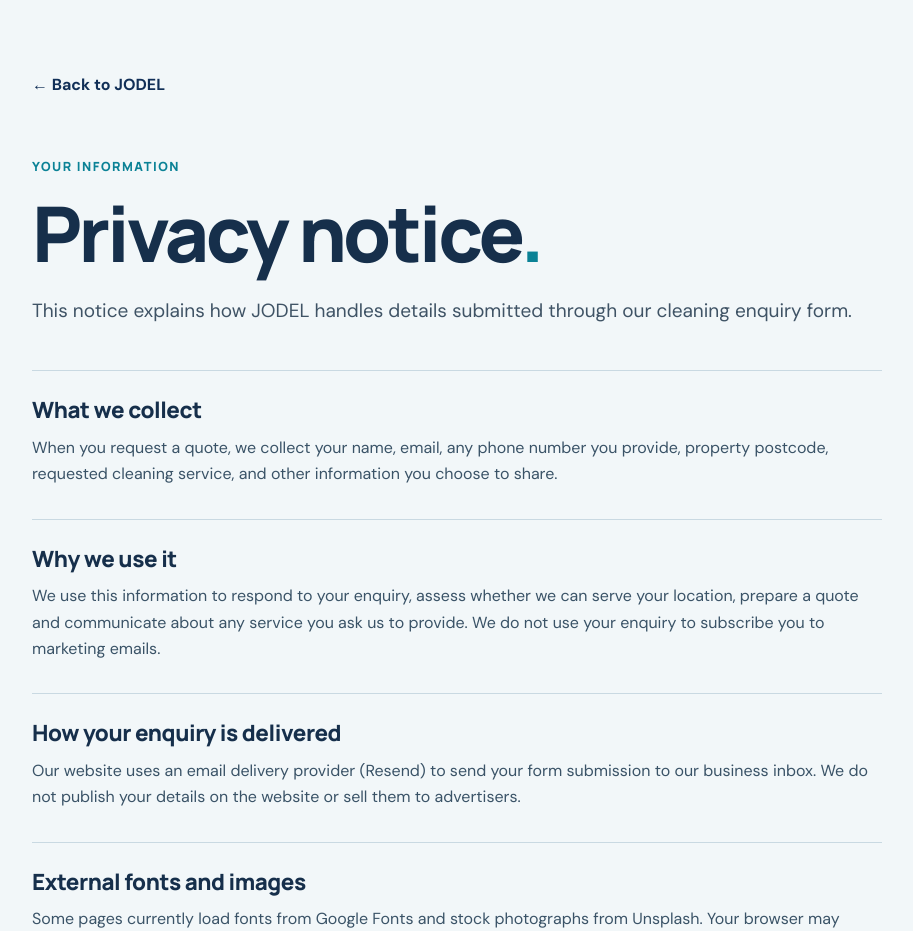
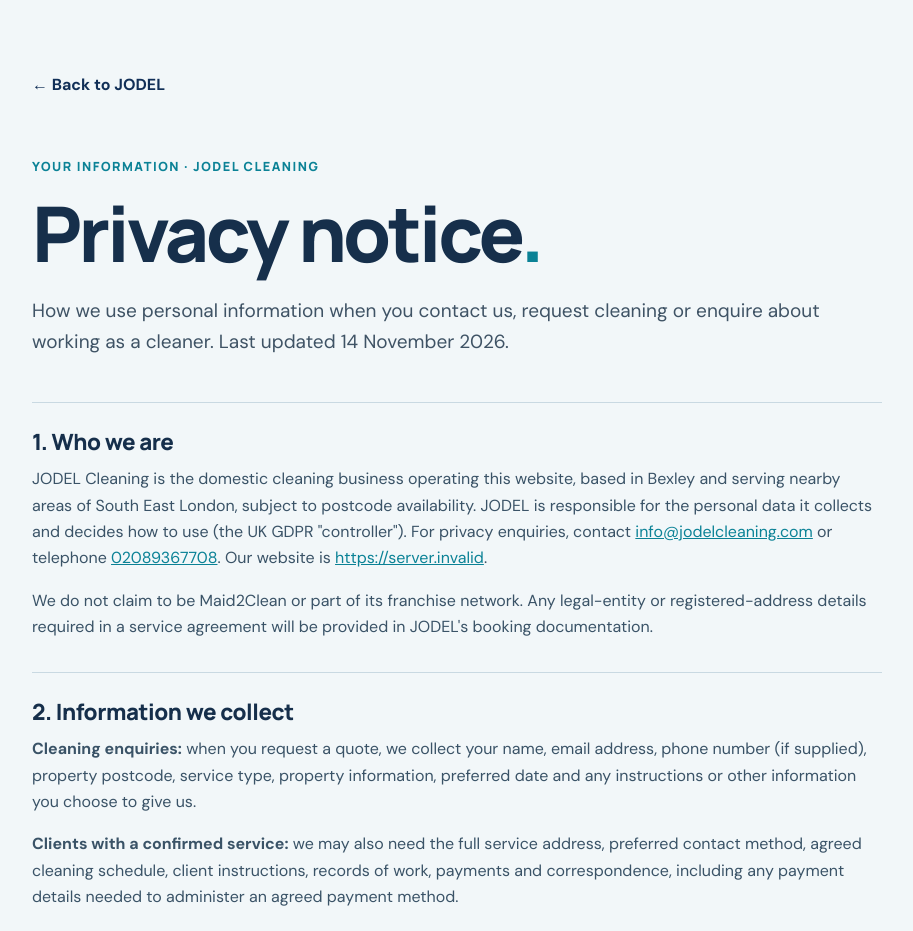
Before and after one commit to abahalex/jodel-website, a Next.js app: page /privacy in a window 1280 px wide. Shown: the top 931 px of the page, without its empty margins (183-1096 px from the left). Built offline with nearby package versions, Linux system fonts and the light colour scheme; no server answers.

Commit message:
Expand JODEL privacy notice for client and cleaner agency operations

```diff
--- a/src/app/privacy/page.tsx
+++ b/src/app/privacy/page.tsx
@@ -1,23 +1,81 @@
 import Link from "next/link";
 import type { Metadata } from "next";
 import { site } from "@/lib/site";
-export const metadata: Metadata = { title: "Privacy Notice" };
+
+export const metadata: Metadata = {
+  title: "Privacy Notice | JODEL Cleaning",
+  description: "How JODEL Cleaning collects, uses, stores and protects client and cleaner personal information.",
+};
 
 export default function PrivacyPage() {
-  return <main className="legal-layout">
-    <div className="container">
-      <Link className="legal-back" href="/">← Back to JODEL</Link>
-      <p className="eyebrow">YOUR INFORMATION</p>
-      <h1>Privacy notice<span className="period">.</span></h1>
-      <p className="legal-intro">This notice explains how JODEL handles details submitted through our cleaning enquiry form.</p>
-      <section><h2>What we collect</h2><p>When you request a quote, we collect your name, email, any phone number you provide, property postcode, requested cleaning service, and other information you choose to share.</p></section>
-      <section><h2>Why we use it</h2><p>We use this information to respond to your enquiry, assess whether we can serve your location, prepare a quote and communicate about any service you ask us to provide. We do not use your enquiry to subscribe you to marketing emails.</p></section>
-      <section><h2>How your enquiry is delivered</h2><p>Our website uses an email delivery provider (Resend) to send your form submission to our business inbox. We do not publish your details on the website or sell them to advertisers.</p></section>
-      <section><h2>External fonts and images</h2><p>Some pages currently load fonts from Google Fonts and stock photographs from Unsplash. Your browser may connect to those external services to load these assets, and they may process technical information such as an IP address. The site owner can replace these with self-hosted assets.</p></section>
-      <section><h2>Retention and security</h2><p>We aim to keep personal data only for as long as needed for responding to enquiries, delivering services and meeting applicable legal obligations. Access to business inboxes should be restricted to authorised users.</p></section>
-      <section><h2>Your rights</h2><p>You can request access to, correction of, or deletion of your information, subject to applicable UK data protection law.</p></section>
-      <section><h2>Contact</h2><p>For privacy questions or requests, contact JODEL{site.email ? <> at <a href={`mailto:${site.email}`}>{site.email}</a></> : site.phone ? <> by phone on <a href={`tel:${site.phone}`}>{site.phone}</a></> : ". Contact details will be published here when configured"}.</p></section>
-      <p className="legal-warning">Business owner: Before launch, review this notice to make sure it accurately describes your legal entity, data retention, contact details and actual data-processing practices. This starter text is not legal advice.</p>
-    </div>
-  </main>;
+  return (
+    <main className="legal-layout">
+      <div className="container">
+        <Link className="legal-back" href="/">← Back to JODEL</Link>
+        <p className="eyebrow">YOUR INFORMATION · JODEL CLEANING</p>
+        <h1>Privacy notice<span className="period">.</span></h1>
+        <p className="legal-intro">How we use personal information when you contact us, request cleaning or enquire about working as a cleaner. Last updated 14 November 2026.</p>
+
+        <section><h2>1. Who we are</h2>
+          <p>JODEL Cleaning is the domestic cleaning business operating this website, based in Bexley and serving nearby areas of South East London, subject to postcode availability. JODEL is responsible for the personal data it collects and decides how to use (the UK GDPR &quot;controller&quot;). For privacy enquiries, contact <a href={"mailto:" + site.email}>{site.email}</a>{site.phone ? <> or telephone <a href={"tel:" + site.phone.replace(/\s/g, "")}>{site.phone}</a></> : null}. Our website is <a href={site.siteUrl}>{site.siteUrl}</a>.</p>
+          <p>We do not claim to be Maid2Clean or part of its franchise network. Any legal-entity or registered-address details required in a service agreement will be provided in JODEL&apos;s booking documentation.</p>
+        </section>
+
+        <section><h2>2. Information we collect</h2>
+          <p><strong>Cleaning enquiries:</strong> when you request a quote, we collect your name, email address, phone number (if supplied), property postcode, service type, property information, preferred date and any instructions or other information you choose to give us.</p>
+          <p><strong>Clients with a confirmed service:</strong> we may also need the full service address, preferred contact method, agreed cleaning schedule, client instructions, records of work, payments and correspondence, including any payment details needed to administer an agreed payment method.</p>
+          <p><strong>Cleaner applications and introductions:</strong> when a cleaner applies and progresses through vetting, we may collect contact details, work availability, relevant experience, references and referee contact details, evidence of identity and eligibility to work in the UK, and other information reasonably needed to arrange safe, lawful cleaning work. We collect sensitive information only when necessary and where we have an appropriate lawful basis and additional condition.</p>
+          <p><strong>Website use:</strong> routine technical details such as IP address, browser and diagnostic data may be processed by hosting providers and services that deliver fonts, images and emails.</p>
+        </section>
+
+        <section><h2>3. Why we use this information and our lawful bases</h2>
+          <p>We use enquiry information to answer questions, check service-area availability, provide a quotation and take steps at your request before entering into a contract. We use client information to arrange and administer agreed services, payments, cleaner introductions, changes, complaints and service records (contract performance and legitimate interests, as applicable).</p>
+          <p>We use cleaner application information to assess suitability, obtain references, verify identity and right to work, and arrange introductions (steps before a contract, legitimate interests and legal obligations, as applicable). We retain records when required to meet tax, financial and other legal duties, and may use proportionate information to establish, exercise or defend legal claims.</p>
+          <p>Where consent is legally necessary, including for certain marketing communications, we ask for it separately and you can withdraw it at any time. Submitting a quotation request does not sign you up for marketing.</p>
+        </section>
+
+        <section><h2>4. Who may receive your information</h2>
+          <p>To arrange cleaning, we may give an introduced cleaner only the details reasonably necessary to contact you and carry out an agreed visit, such as your name, service address, contact number, timing and cleaning instructions. Where appropriate, relevant information may be shared with referees or persons involved in assessing cleaner applications.</p>
+          <p>Our website sends enquiry form submissions through Resend to our business inbox when that service is configured. We also use website hosting and email providers and, where relevant to a confirmed service, payment providers, accounting advisers, insurers or other service providers. Service providers must use personal data only for authorised purposes. We may disclose information where required by law, to protect legal rights or in connection with a lawful business transfer.</p>
+          <p>We do not sell customer or cleaner personal information to advertisers.</p>
+        </section>
+
+        <section><h2>5. Payments and banking information</h2>
+          <p>Our website does not currently collect or process card payments or bank details through its quote form. If a confirmed service uses Direct Debit, card payment or bank transfer, we will explain the agreed method separately. Any payment provider used must apply appropriate security controls. We do not ask you to put full card details, bank details or identity-document numbers into the general enquiry message box.</p>
+        </section>
+
+        <section><h2>6. Cookies, fonts and photographs</h2>
+          <p>The current JODEL website does not intentionally place advertising or profiling cookies in its own application code. Its hosting and security systems may process technical information necessary to deliver the site. The site loads fonts from Google Fonts and some stock images from Unsplash, so your browser may connect to those third-party services. If we add optional analytics or advertising cookies in future, we will update this notice and provide appropriate consent controls.</p>
+        </section>
+
+        <section><h2>7. How long information is kept</h2>
+          <p>We follow the storage limitation principle: information should not identify you for longer than necessary for the purpose for which it was collected, unless a longer period is required by law or needed for legal claims. We aim to apply the following retention approach:</p>
+          <ul className="legal-clauses">
+            <li><strong>Unconverted customer enquiries:</strong> ordinarily no longer than 12 months after the last relevant contact, unless a dispute or legal requirement justifies longer retention.</li>
+            <li><strong>Client service records:</strong> during the service relationship and for an appropriate period after it ends. Financial, tax and dispute-related records may need to be held for up to six or seven years where required or justified.</li>
+            <li><strong>Unsuccessful cleaner applications:</strong> ordinarily up to 12 months, unless retention is reasonably needed for a dispute or other lawful reason.</li>
+            <li><strong>Successful cleaner records:</strong> for the relevant working relationship and as necessary afterwards for legal, tax and record-keeping obligations. Right-to-work records may need to be retained for two years after the relationship ends where the applicable statutory rules require it.</li>
+          </ul>
+          <p>These are retention commitments to be reflected in our operational records and inbox procedures; they are not a claim that the website automatically deletes email or application records.</p>
+        </section>
+
+        <section><h2>8. Security and international processing</h2>
+          <p>We take proportionate technical and organisational measures to prevent unauthorised access, disclosure, loss or alteration of personal information. Access to client, cleaner and applicant information should be limited to people who need it for the service. Some hosting, email or media providers may process data outside the UK; where international transfers are subject to UK GDPR safeguards, we will rely on an appropriate lawful transfer mechanism.</p>
+        </section>
+
+        <section><h2>9. Your information rights</h2>
+          <p>Depending on the circumstances, you may request access to your data, correction, erasure, restriction, transfer of information you provided, or object to certain processing. You may withdraw consent where consent is the lawful basis. These rights are subject to relevant exemptions and legal obligations.</p>
+          <p>To exercise a right or ask a question, email <a href={"mailto:" + site.email}>{site.email}</a>. We may need to verify your identity before responding.</p>
+        </section>
+
+        <section><h2>10. Complaints</h2>
+          <p>Please contact us first if you have concerns about how JODEL handles your information. You can also complain to the UK Information Commissioner&apos;s Office (ICO) at <a href="https://ico.org.uk/make-a-complaint/" target="_blank" rel="noopener noreferrer">ico.org.uk/make-a-complaint</a>.</p>
+        </section>
+
+        <section><h2>11. Updates and related terms</h2>
+          <p>We review this notice when our services, data handling or legal duties change. The updated version will be published here. For service and cancellation arrangements, see our <Link href="/terms">terms of business</Link>.</p>
+        </section>
+      </div>
+    </main>
+  );
 }
```
